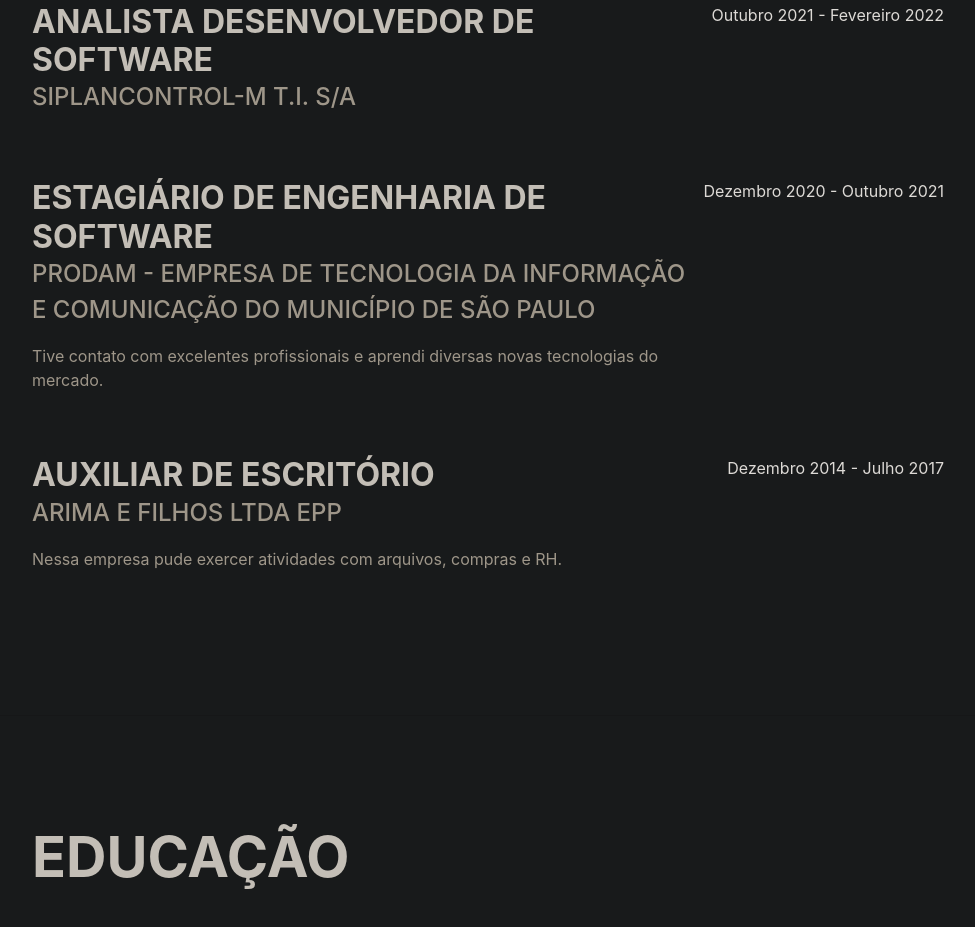
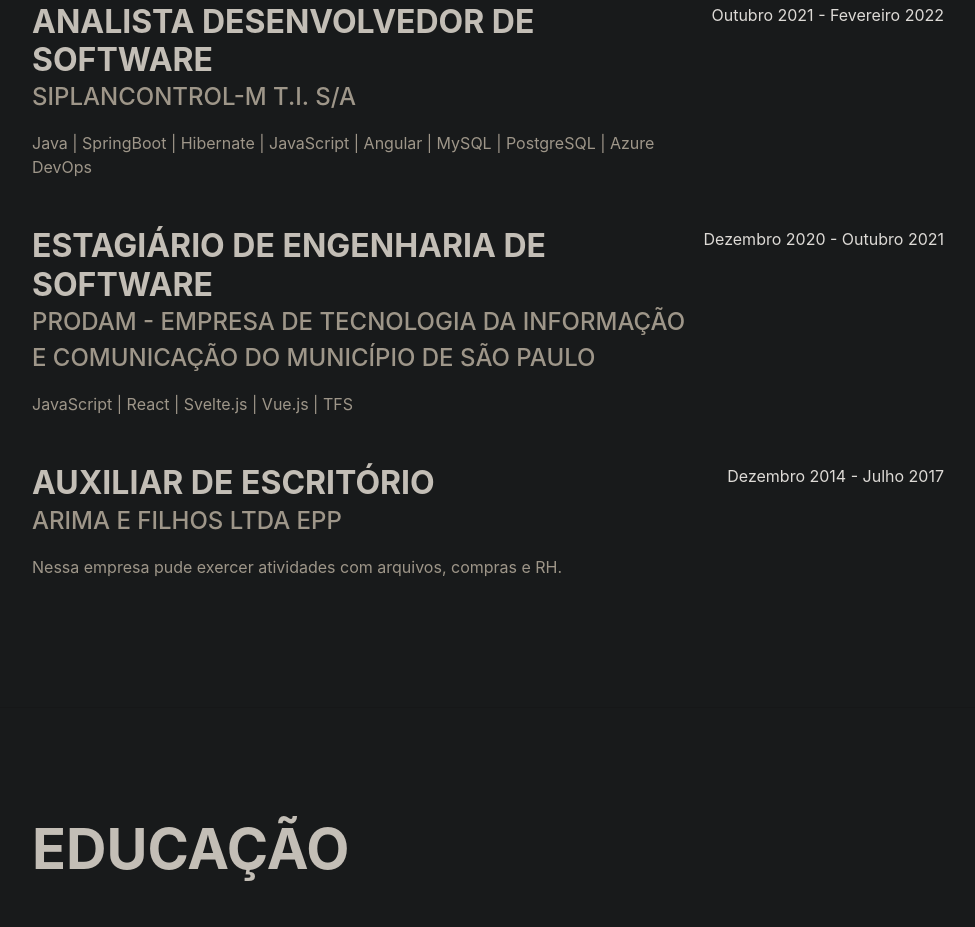
Before and after one commit to heltonricardo/heltonricardo.github.io, a plain HTML site: page index.html in a window 1280 px wide. Shown: the part 1132-2059 px from the top of the page, without its empty margins (288-1263 px from the left). Drawn offline with nearby package versions, Linux system fonts and the light colour scheme; a web font is replaced by a local one.

Commit message:
Update index.html

```diff
--- a/index.html
+++ b/index.html
@@ -70,7 +70,7 @@
                         <div class="flex-grow-1">
                             <h3 class="mb-0">Desenvolvedor de Software</h3>
                             <div class="subheading mb-3">Inatel - Instituto Nacional de Telecomunicações</div>
-                            <p></p>
+                            <div></div>
                         </div>
                         <div class="flex-shrink-0"><span class="text-primary">Fevereiro 2022 - Atual</span></div>
                     </div>
@@ -78,7 +78,7 @@
                         <div class="flex-grow-1">
                             <h3 class="mb-0">Analista Desenvolvedor de Software</h3>
                             <div class="subheading mb-3">SiplanControl-M T.I. S/A</div>
-                            <p></p>
+                            <div>Java | SpringBoot | Hibernate | JavaScript | Angular | MySQL | PostgreSQL | Azure DevOps</div>
                         </div>
                         <div class="flex-shrink-0"><span class="text-primary">Outubro 2021 - Fevereiro 2022</span></div>
                     </div>
@@ -86,7 +86,7 @@
                         <div class="flex-grow-1">
                             <h3 class="mb-0">Estagiário de Engenharia de Software</h3>
                             <div class="subheading mb-3">Prodam - Empresa de Tecnologia da Informação e Comunicação do Município de São Paulo</div>
-                            <p>Tive contato com excelentes profissionais e aprendi diversas novas tecnologias do mercado.</p>
+                            <div>JavaScript | React | Svelte.js | Vue.js | TFS</div>
                         </div>
                         <div class="flex-shrink-0"><span class="text-primary">Dezembro 2020 - Outubro 2021</span></div>
                     </div>
@@ -94,7 +94,7 @@
                         <div class="flex-grow-1">
                             <h3 class="mb-0">Auxiliar de Escritório</h3>
                             <div class="subheading mb-3">Arima e Filhos LTDA EPP</div>
-                            <p>Nessa empresa pude exercer atividades com arquivos, compras e RH.</p>
+                            <div>Nessa empresa pude exercer atividades com arquivos, compras e RH.</div>
                         </div>
                         <div class="flex-shrink-0"><span class="text-primary">Dezembro 2014 - Julho 2017</span></div>
                     </div>
```
